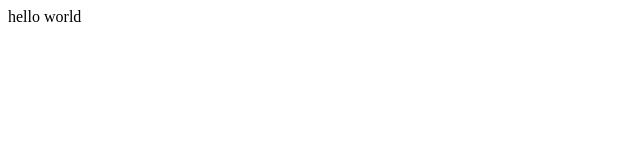
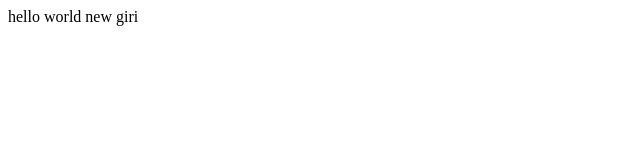
Before and after one commit to anjoanj55/Configuration-app, an Angular app: page / in a window 1280 px wide. Shown: the top 160 px of the page, without its empty margins (0-640 px from the left). Built offline with nearby package versions, Linux system fonts and the light colour scheme.

Commit message:
giri changes

```diff
--- a/src/app/app.component.html
+++ b/src/app/app.component.html
@@ -1 +1 @@
-<label>hello world</label>
+<label>hello world new giri</label>
```
